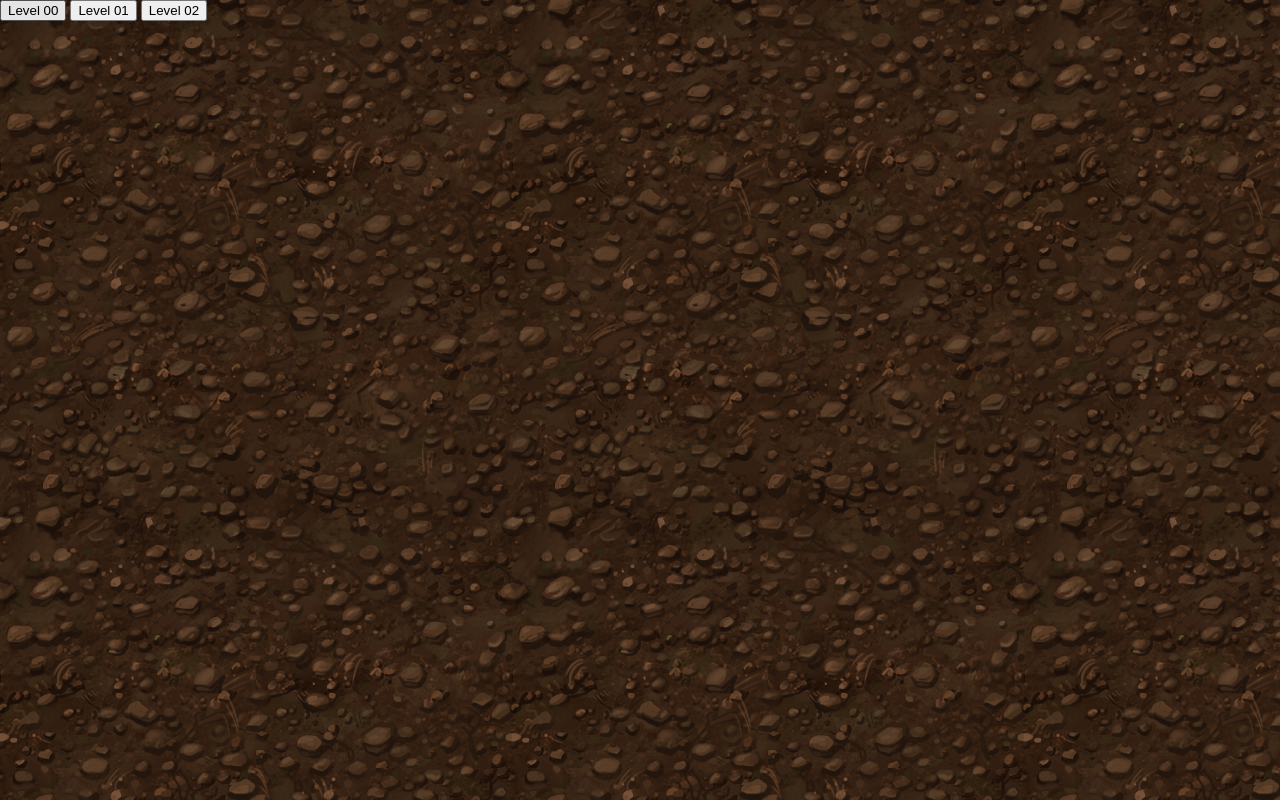
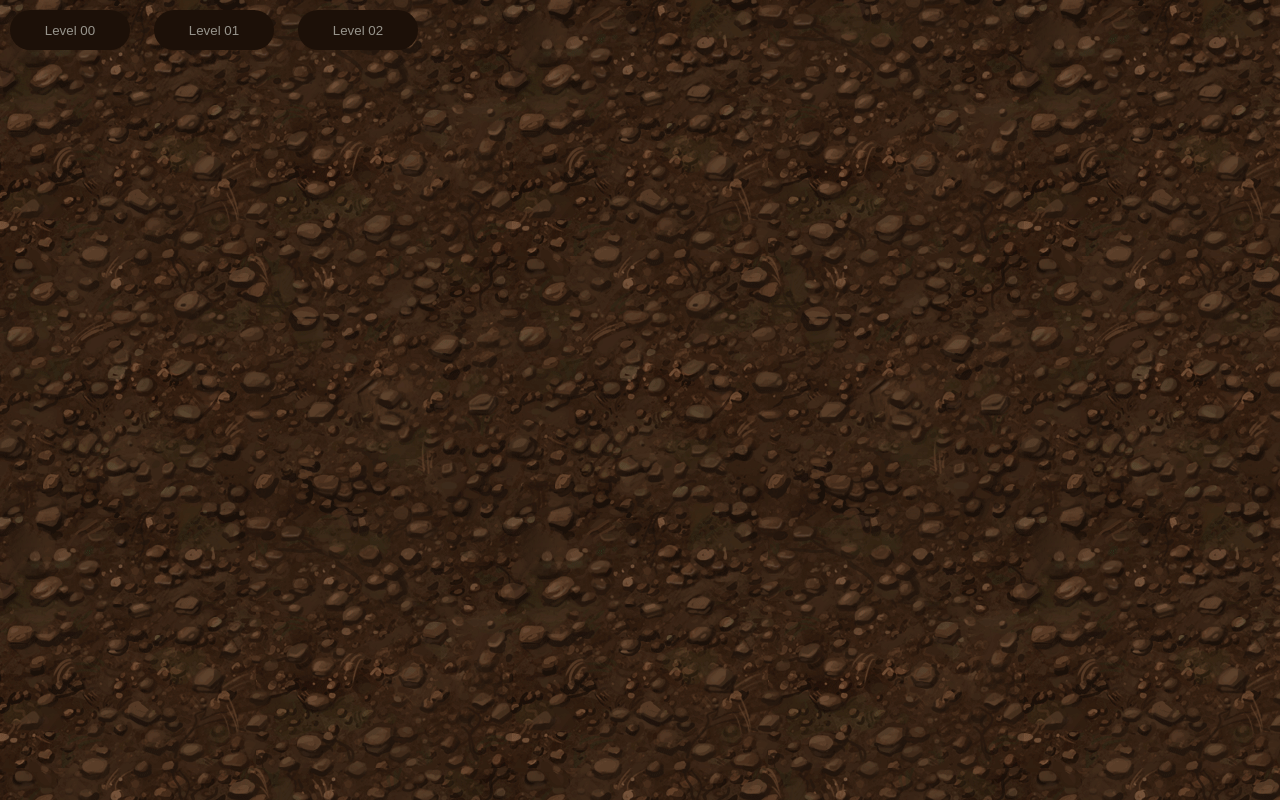
Before and after one commit to crhntr/pacgopher, a plain HTML site: page src/index.html in a window 1280 px wide. Drawn offline with nearby package versions, Linux system fonts and the light colour scheme.

Commit message:
Stylized Buttons

```diff
--- a/src/index.html
+++ b/src/index.html
@@ -130,5 +130,21 @@ html {
   background-size: 40px 40px;
   background-repeat: none;
 }
+button {
+  background: #1C1008;
+  border: none;
+  color: #97948C;
+  margin: 10px;
+  padding: 10px;
+  min-width: 120px;
+  height: 40px;
+  border-radius: 20px
+}
+button:hover {
+  box-shadow: 4px 4px 4px #26150B;
+}
+button:active {
+  box-shadow: inset 4px 4px 4px #000;
+}
 </style>
 </html>
```
